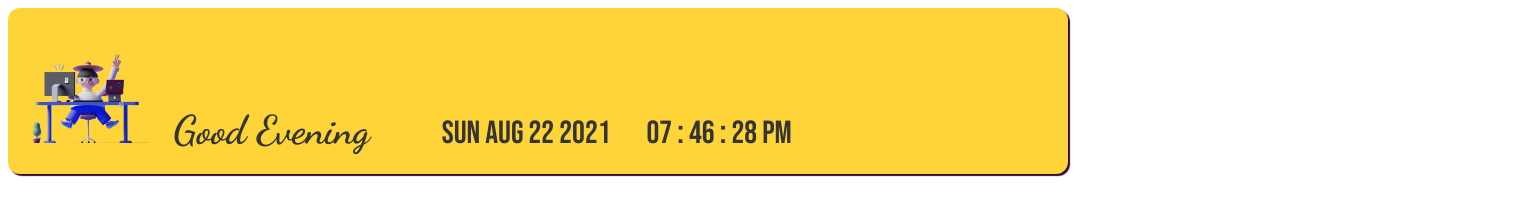
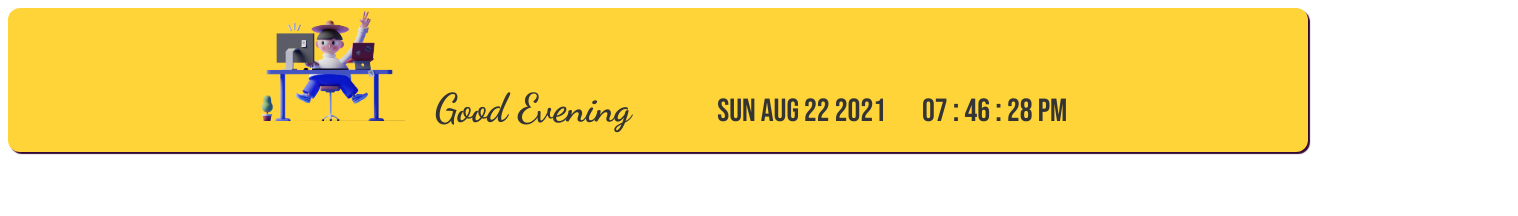
Before and after one commit to nclaudiuf/Greetings-Date-Clock, a plain HTML site: page index.html in a window 1280 px wide. Shown: the whole page, 1518 px wide, since content can reach past the window. Drawn offline with Linux system fonts and the light colour scheme.

Commit message:
Update Main CSS

```diff
--- a/index.html
+++ b/index.html
@@ -26,6 +26,7 @@ h1 {
 /*CSS START*/
 
 .full-table {
+    position: relative;
     display: table;
     height: 100%;
     width: 100%;
@@ -34,23 +35,29 @@ h1 {
 .table-cell {
     display: table-cell;
     vertical-align: middle;
-    justify-content: center;
 }
 
 .card {
     padding: 12px 18px 12px 18px;
     border-radius: 12px;
     background: #FFD438;
-    width: 80vw;
+    width: 100%;
     color: #343434;
     display: inline-block;
     box-shadow: 2px 2px 1px 0px #330835;
+
 }
 
 .card:hover {
     margin-top: 2px;
     box-shadow: none;
 }
+
+.innner-container {
+  position: relative;
+  display: inline-block;
+  left: 18%;
+ }
 
 .clock {
     display: inline;
@@ -88,7 +95,8 @@ h1 {
     padding-right: 2%;
 }
 .icon img {
-    width: 12%;
+   width: 12%;
+   margin-top: -4%;
 }
 
     </style>
@@ -99,6 +107,7 @@ h1 {
 <div class="full-table">
   <div class="table-cell">
     <div class="card">
+      <div class="innner-container">
         <div class="icon" id="icon"><img src="https://github.com/nclaudiuf/Greetings-Date-Clock/blob/main/illustration.png?raw=true"/></div>
         <div class="greet" id="greet"></div>
       <div class="date" id="date"></div>
@@ -108,6 +117,7 @@ h1 {
         <div class="time" id="min"></div>
         <div class="colon">:</div>
         <div class="time" id="sec"></div>
+        </div>
       </div>
     </div>
 
```
